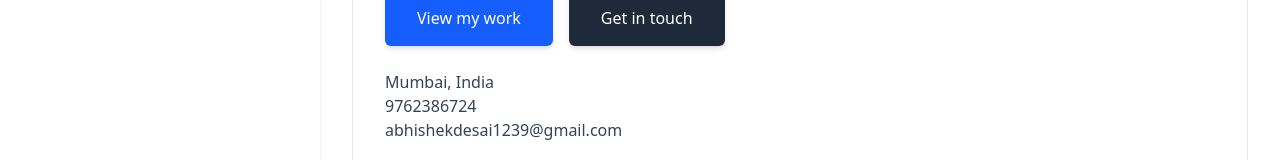
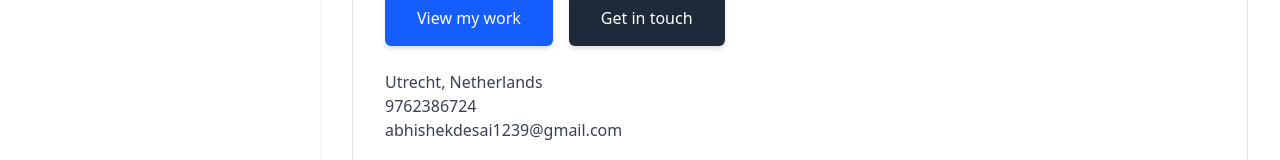
Before and after one commit to wadizaatour/wadiAi, a Nuxt app: page / in a window 1280 px wide. Shown: the part 446-606 px from the top of the page. Built offline with nearby package versions, Linux system fonts and the light colour scheme.

Commit message:
fix name

```diff
--- a/pages/index.vue
+++ b/pages/index.vue
@@ -32,7 +32,7 @@
           Get in touch
         </a>
       </div>
-      <p class="mt-6 text-gray-700 dark:text-gray-300">Mumbai, India</p>
+      <p class="mt-6 text-gray-700 dark:text-gray-300">Utrecht, Netherlands</p>
       <p class="text-gray-700 dark:text-gray-300">9762386724</p>
       <p class="text-gray-700 dark:text-gray-300">
         abhishekdesai1239@gmail.com
@@ -441,7 +441,10 @@
         >
           <p><strong>Phone</strong><br />9762386724</p>
           <p><strong>Email</strong><br />abhishekdesai1239@gmail.com</p>
-          <p><strong>Location</strong><br />Mumbai, India</p>
+          <p>
+            <strong>Location</strong><br />
+            Utrecht, Netherlands
+          </p>
         </div>
       </div>
       <form class="flex-1 space-y-4" @submit.prevent="submitForm">
```
